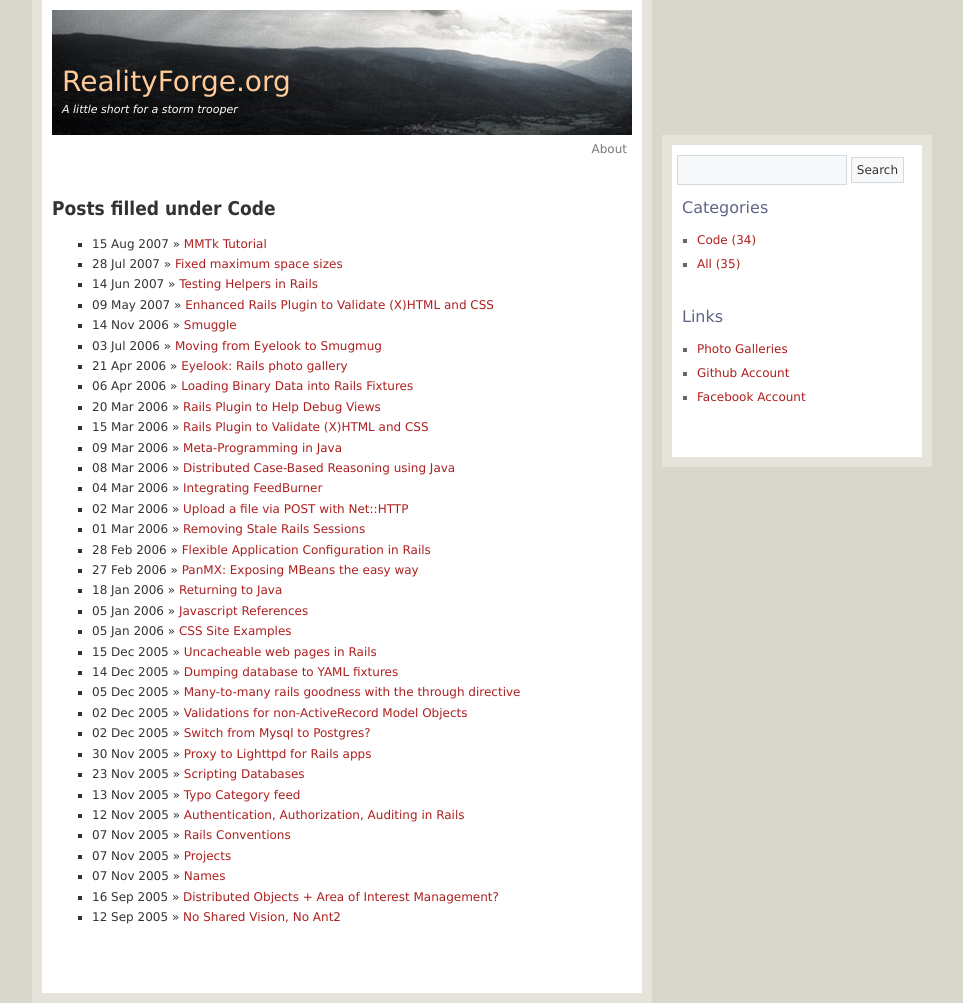
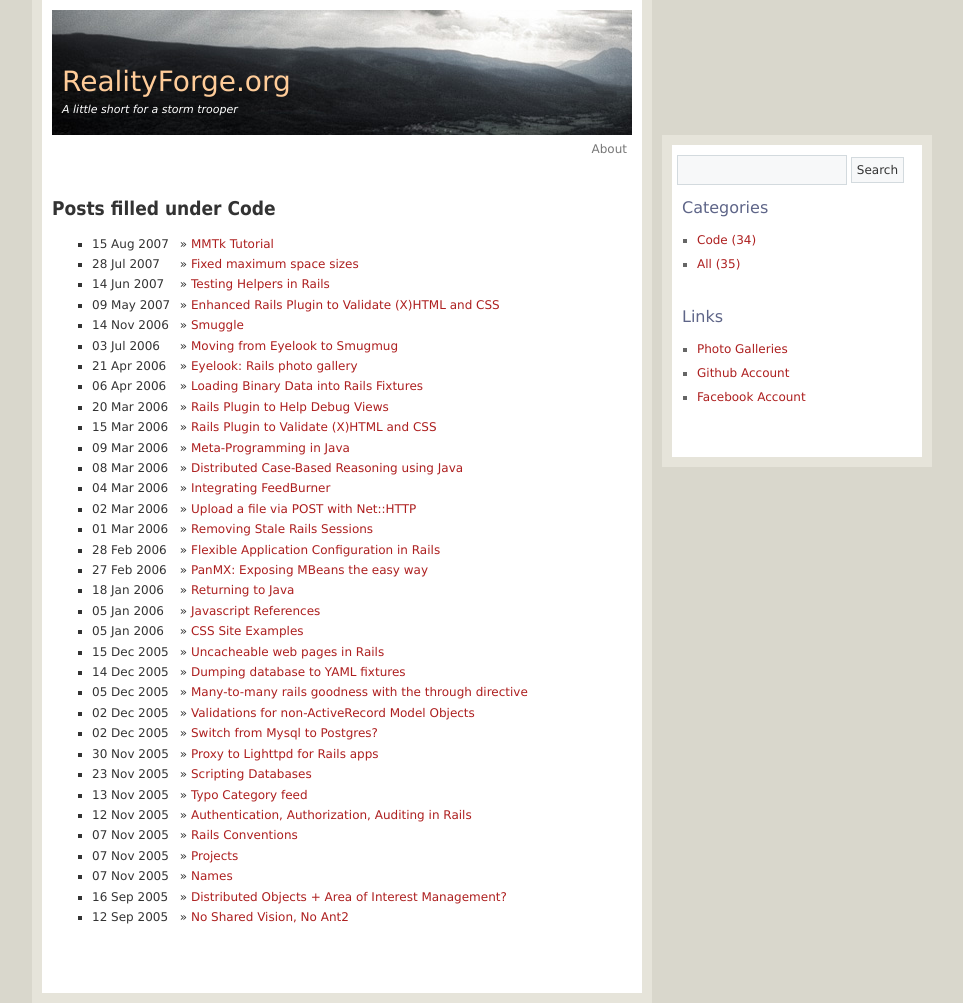
Before and after one commit to realityforge/blog, a Jekyll site: the page built from categories/code.html, in a window 1280 px wide. Shown: the whole page, without its empty margins (203-1166 px from the left). Built offline with Jekyll 4.4.1, drawn with Linux system fonts in a browser that asks for light colours; Markdown is read by kramdown in place of the engine named in the settings.

Commit message:
Align article lists title

```diff
--- a/categories/all.html
+++ b/categories/all.html
@@ -3,7 +3,7 @@ layout: page
 title: All Posts
 ---
 <h1>{{ page.title }}</h1>
-<ul>
+<ul class="article_list">
 {% for post in site.posts %}
 <li><span>{{ post.date | date_to_string }}</span> &raquo; <a href="{{ post.url }}">{{ post.title }}</a></li>
 {% endfor %}
--- a/categories/code.html
+++ b/categories/code.html
@@ -3,7 +3,7 @@ layout: page
 title: Posts filled under Code
 ---
 <h1>{{ page.title }}</h1>
-<ul>
+<ul class="article_list">
 {% for post in site.categories.code %}
 <li><span>{{ post.date | date_to_string }}</span> &raquo; <a href="{{ post.url }}">{{ post.title }}</a></li>
 {% endfor %}
--- a/css/screen.css
+++ b/css/screen.css
@@ -104,3 +104,5 @@ This theme is released under GPL (http://www.opensource.org/licenses/gpl-3.0.htm
 .dsq-options { display: none !important; }
 #dsq-comments-title { display: none !important; }
 .dsq-comment-header { background-color: #E9EBEF !important; color: #333333 !important; font-size-adjust:none;}
+
+ul.article_list li span {width:7em;display: inline-block;}
--- a/index.html
+++ b/index.html
@@ -3,7 +3,7 @@ layout: page
 title: RealityForge.org
 ---
 <h1>Latest Blog Posts</h1>
-<ul>
+<ul class="article_list">
 {% for post in site.posts limit:5 %}
 <li><span>{{ post.date | date_to_string }}</span> &raquo; <a href="{{ post.url }}">{{ post.title }}</a></li>
 {% endfor %}
```
